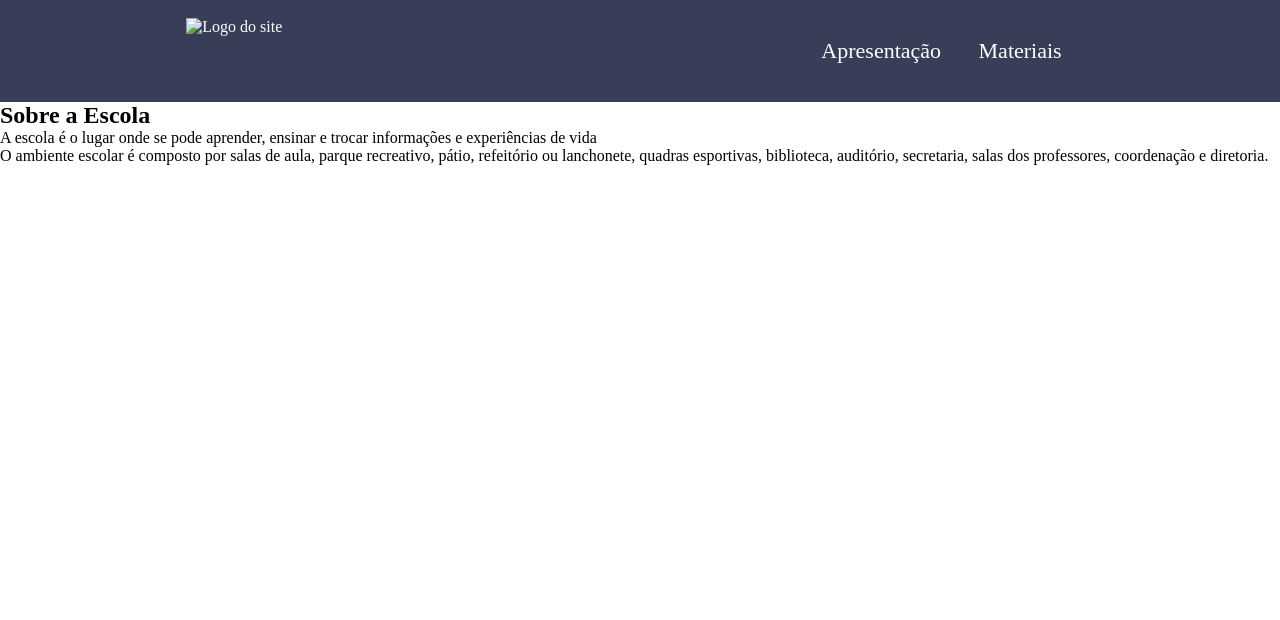
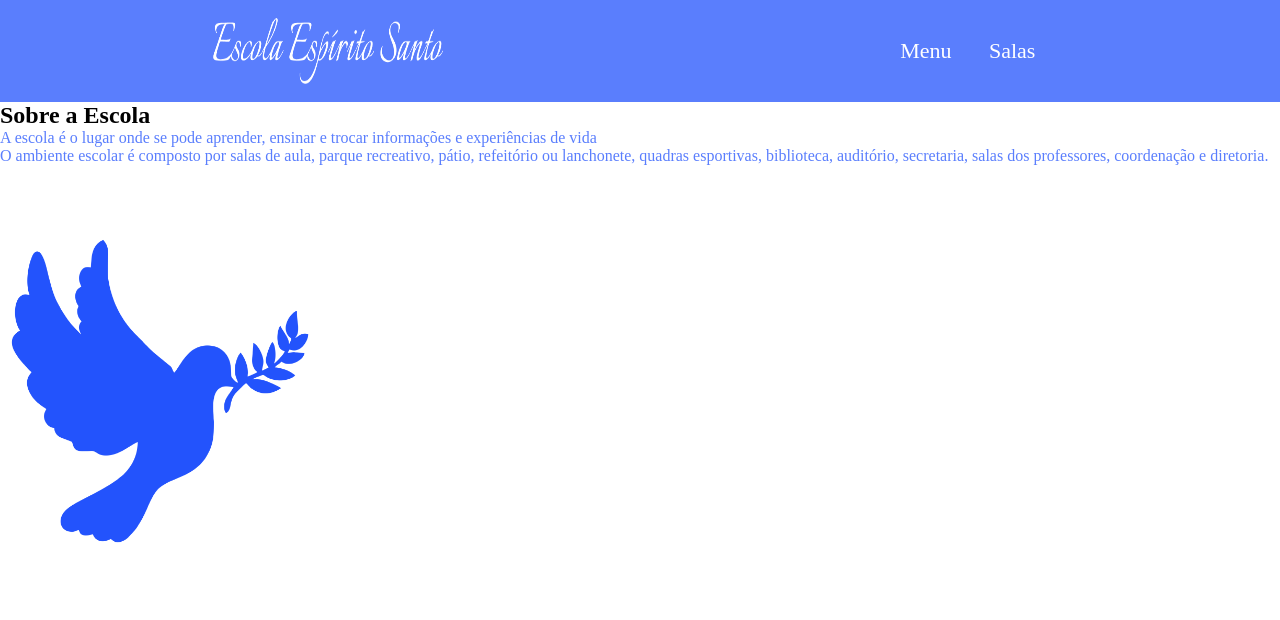
Before and after one commit to Gabrieledeoliveira/site-escola521, a plain HTML site: page index.html in a window 1280 px wide. Drawn offline with Linux system fonts and the light colour scheme.

Commit message:
Add files via upload

```diff
--- a/index.html
+++ b/index.html
@@ -10,20 +10,21 @@
 
 <body>
     <header class="cabecalho">
-        <img class="cabecalho-imagem" src="escolaespiritosanto.png" alt="Logo do site">
+        <img class="cabecalho-imagem" src="./img/escolaespiritosanto.png" alt="Logo do site">
         <ul class="cabecalho-lista-item">
-            <li class="cabecalho-lista-item">Apresentação</li>
-            <li class="cabecalho-lista-item">Materiais</li>
+            <li class="cabecalho-lista-item">Menu</li>
+            <li class="cabecalho-lista-item">Salas</li>
         </ul>
     </header>
+
+    <section class="escola">
+        <div class=”escola-conteudo”>
+            <h2 class="escola-titulo">Sobre a Escola</h2>
+            <p class="escola-texto-um"> A escola é o lugar onde se pode aprender, ensinar e trocar informações e experiências de vida</p>
+            <p class="escola-texto-dois"> O ambiente escolar é composto por salas de aula, parque recreativo, pátio, refeitório ou lanchonete, quadras esportivas, biblioteca, auditório, secretaria, salas dos professores, coordenação e diretoria.</p>
+        </div>
+    </section>
+    <img class="escola-imagem" src="./img/passaro.png" alt ="passaro">
 </body>
 
 </html>
-
-</header>
-<section>
-
-</section>
-<h2>Sobre a Escola</h2>
-<p class=”escola-texto-um”>A escola é o lugar onde se pode aprender, ensinar e trocar informações e experiências de vida</p>
-    <p class=”escola-texto-dois”> O ambiente escolar é composto por salas de aula, parque recreativo, pátio, refeitório ou lanchonete, quadras esportivas, biblioteca, auditório, secretaria, salas dos professores, coordenação e diretoria.</p>
--- a/style.css
+++ b/style.css
@@ -1,5 +1,5 @@
 .cabecalho {
-    background-color: #383D58;
+    background-color: #5A7EFD;
     color: white;
     display: flex;
     justify-content: space-around;
@@ -21,3 +21,19 @@
     margin: 0;
     padding: 0;
 }
+
+.escola-conteudo{
+    width: 35%;
+}
+
+.escola-texto-um {
+    color: #5A7EFD;
+}
+
+.escola-texto-dois {
+    color: #5A7EFD;
+}
+
+.escola-imagem{
+    width:25%;
+}
```
